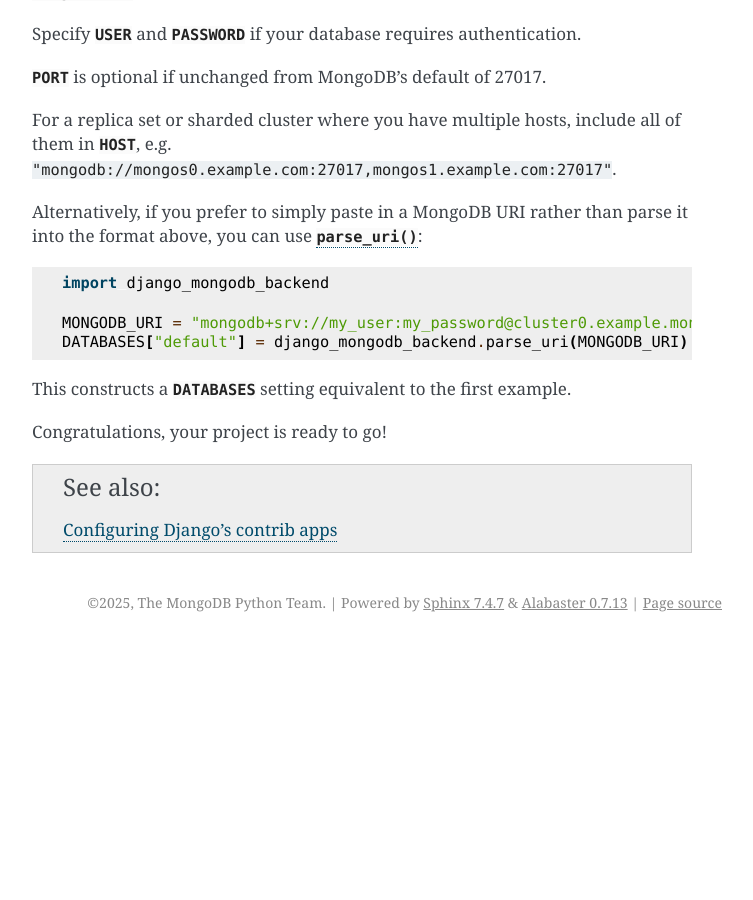
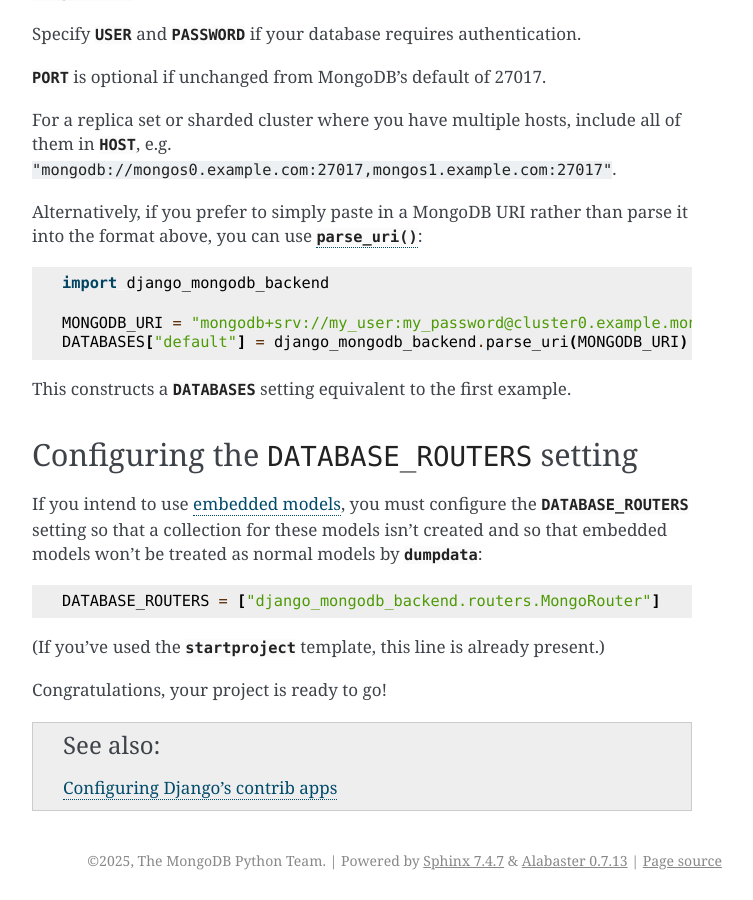
Before and after one commit to mongodb-labs/django-mongodb, a Sphinx documentation site: the page built from docs/source/intro/configure.rst, in a window 1280 px wide and 900 px high, scrolled down 2740 px. Shown: the whole window, without its empty margins (388-1141 px from the left). Built offline with Sphinx 7.4.7, drawn with Linux system fonts in a browser that asks for light colours; before the commit the page ends 3382 px from its top, so only the background shows below that; some of the changed text lies outside the part shown.

Commit message:
Add a database router so dumpdata can ignore embedded models

```diff
--- a/docs/source/intro/configure.rst
+++ b/docs/source/intro/configure.rst
@@ -154,6 +154,21 @@ it into the format above, you can use
 
 This constructs a :setting:`DATABASES` setting equivalent to the first example.
 
+.. _configuring-database-routers-setting:
+
+Configuring the ``DATABASE_ROUTERS`` setting
+============================================
+
+If you intend to use :doc:`embedded models </topics/embedded-models>`, you must
+configure the :setting:`DATABASE_ROUTERS` setting so that a collection for
+these models isn't created and so that embedded models won't be treated as
+normal models by :djadmin:`dumpdata`::
+
+    DATABASE_ROUTERS = ["django_mongodb_backend.routers.MongoRouter"]
+
+(If you've used the :djadmin:`startproject` template, this line is already
+present.)
+
 Congratulations, your project is ready to go!
 
 .. seealso::
--- a/docs/source/releases/5.0.x.rst
+++ b/docs/source/releases/5.0.x.rst
@@ -17,6 +17,9 @@ Django MongoDB Backend 5.0.x
 - Added :doc:`async <django:topics/async>` support.
 - Added the ``db_name`` parameter to
   :func:`~django_mongodb_backend.utils.parse_uri`.
+- Added ``django_mongodb_backend.routers.MongoRouter`` to allow
+  :djadmin:`dumpdata` to ignore embedded models. See
+  :ref:`configuring-database-routers-setting`.
 
 5.0.0 beta 0
 ============
```
Also changed, not shown: docs/source/faq.rst (+7 -0 lines), 3 other files.
